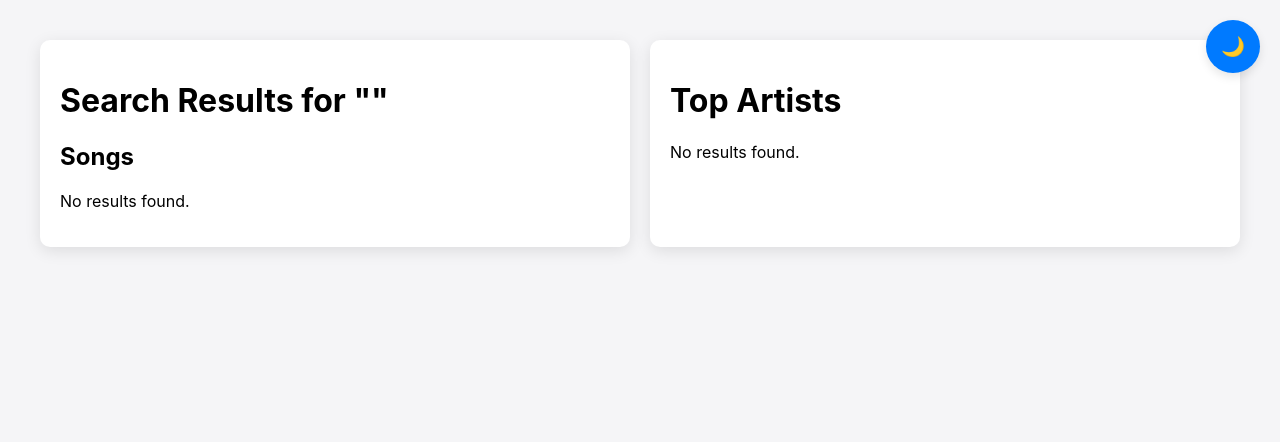
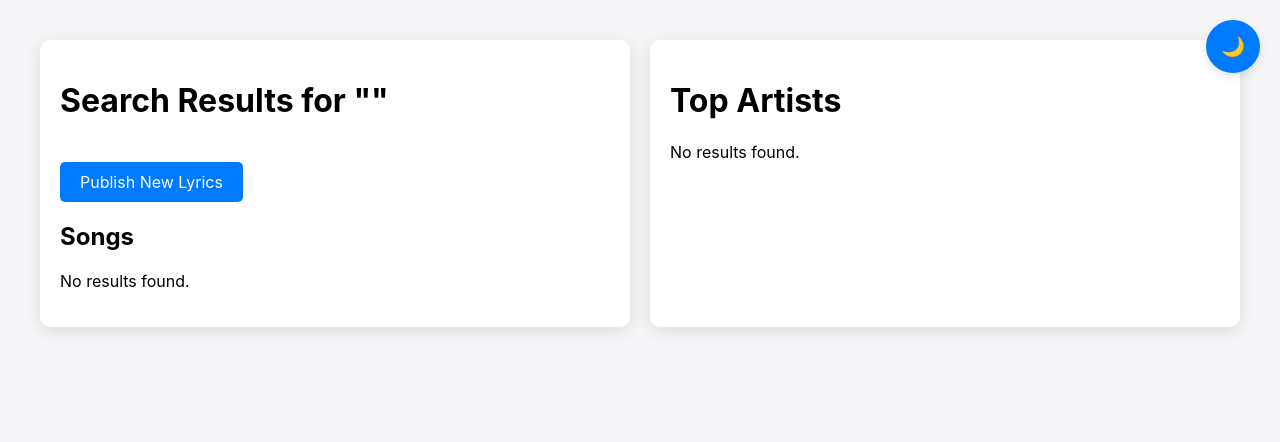
Before and after one commit to JohnStyleZ/lyricslookup, a Flask app: template templates/search_results.html in a window 1280 px wide. Shown: the top 442 px of the page. Run offline with Flask 3, Linux system fonts and the light colour scheme; the template is opened without the code that fills it, so the values that code supplies are empty.

Commit message:
Update search_results.html
add more source

```diff
--- a/templates/search_results.html
+++ b/templates/search_results.html
@@ -32,12 +32,6 @@
             padding-bottom: 10px;
             display: flex;
         }
-        .result img, .artist img {
-            width: 60px;
-            height: 60px;
-            margin-right: 15px;
-            border-radius: 5px;
-        }
         .result-info, .artist-info {
             flex-grow: 1;
         }
@@ -69,23 +63,40 @@
         a:hover {
             text-decoration: underline;
         }
+        .publish-button {
+            display: inline-block;
+            margin-top: 20px;
+            padding: 10px 20px;
+            background-color: #007aff;
+            color: white;
+            text-align: center;
+            border-radius: 5px;
+            text-decoration: none;
+        }
+        .publish-button:hover {
+            background-color: #005bb5;
+        }
     </style>
 </head>
 <body>
     <div class="container">
         <div class="results-list">
             <h1>Search Results for "{{ query }}"</h1>
+            <a href="{{ url_for('submit_lyrics') }}" class="publish-button">Publish New Lyrics</a>
             <h2>Songs</h2>
             {% if results %}
                 {% for result in results %}
                     <div class="result">
-                        <img src="{{ result.image_url }}" alt="{{ result.title }} cover">
                         <div class="result-info">
                             <div class="result-title">{{ result.title }}</div>
                             <div class="result-artist">{{ result.artist }}</div>
                             <div class="result-views">{{ result.views }} views</div>
                         </div>
+                        {% if result.source == 'musixmatch' %}
+                            <a href="{{ url_for('get_lyrics', song_id=result.id, source='musixmatch', title=result.title, artist=result.artist) }}">View Lyrics</a>
+                        {% else %}
                             <a href="{{ url_for('get_lyrics', song_id=result.id) }}">View Lyrics</a>
+                        {% endif %}
                     </div>
                 {% endfor %}
             {% else %}
@@ -101,10 +112,9 @@
                     {% set artist = result.artist %}
                     {% if artist not in artists and artist_count < 3 %}
                         {% set artist_count = artist_count + 1 %}
-                        {% set artists = artists.update({artist: {'image_url': result.image_url}}) %}
+                        {% set artists = artists.update({artist: {}}) %}
                         <div class="artist">
                             <a href="{{ url_for('artist_songs', artist=artist) }}" class="artist-link">
-                                <img src="{{ result.image_url }}" alt="{{ artist }} image">
                                 <div class="artist-info">
                                     <div class="artist-name">{{ artist }}</div>
                                     <!-- You can add more details here if needed -->
@@ -116,8 +126,10 @@
             {% else %}
                 <p>No results found.</p>
             {% endif %}
+        </div>
         <!-- Include floating button and song list container -->
         {% include 'floating_button.html' %}
+    </div>
 
     <!-- Song list container (initially hidden) -->
     <div class="song-list-container" id="songListContainer" style="display: none;">
```
Lines whose indentation alone changed are shown as unchanged.
